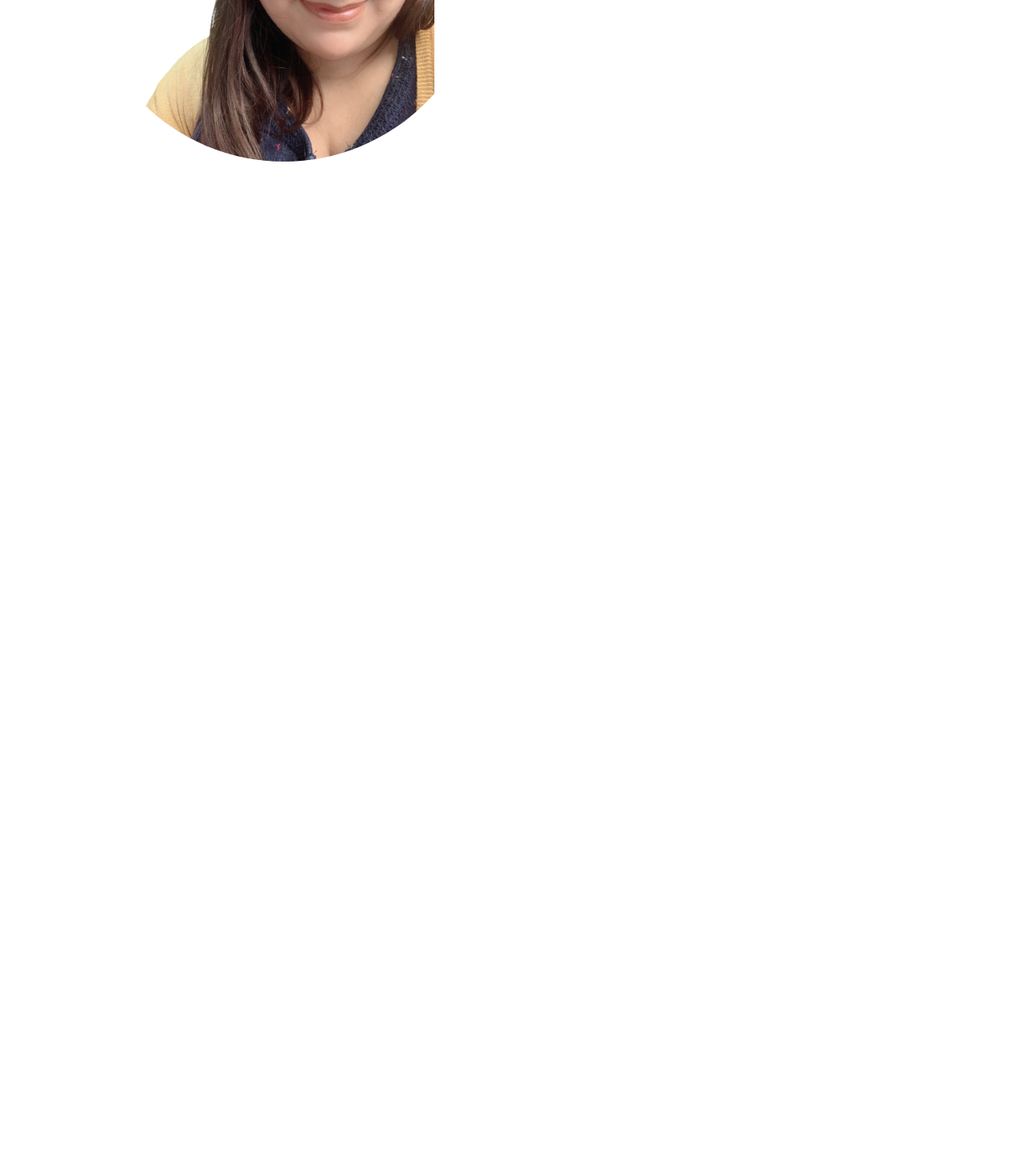
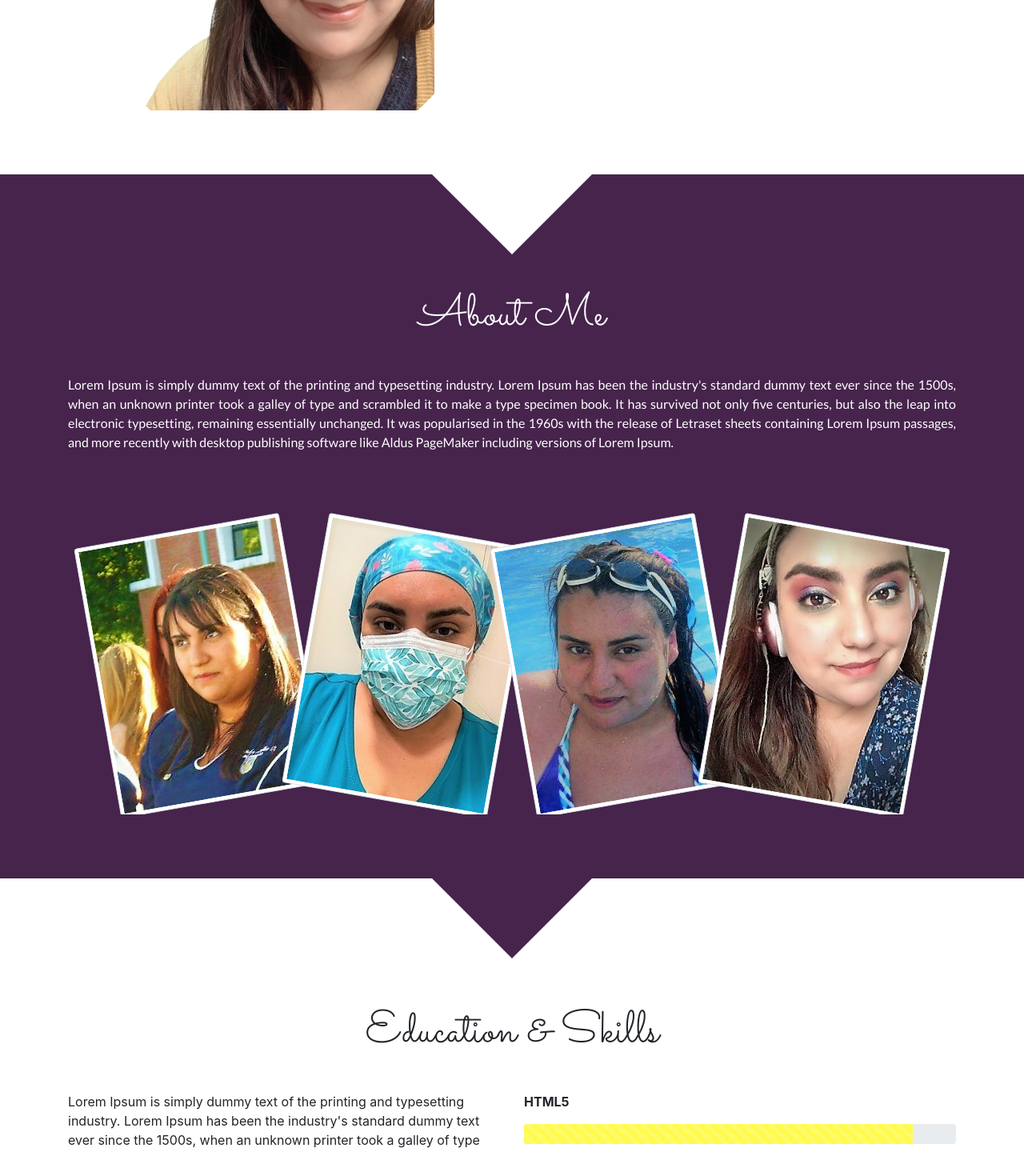
Before and after one commit to FernandaAvello/fernanda-avello-ui, a Vue app: page /#/ in a window 1280 px wide. Shown: the part 420-1860 px from the top of the page at 80% size. Before the commit the page ends 800 px from the top, so only its background shows below. Built offline with nearby package versions, Linux system fonts and the light colour scheme.

Commit message:
Import componentes

```diff
--- a/src/views/HomeView.vue
+++ b/src/views/HomeView.vue
@@ -1,17 +1,28 @@
 <template>
   <div class="home">
     <portada />
+    <section class="triangle2"></section>
+    <aboutMe />
+    <section class="triangle"></section>
+    <education />
+    <section class="triangle2"></section>
+
+
   </div>
+
 </template>
 
 <script>
-
-import portada from '@/components/portada.vue'
+import portada from "@/components/portada.vue";
+import aboutMe from "@/components/aboutMe.vue";
+import education from "@/components/education.vue";
 
 export default {
-  name: 'Home-view',
+  name: "Home-view",
   components: {
-    portada
-  }
-}
+    portada,
+    aboutMe,
+    education,
+  },
+};
 </script>
```
